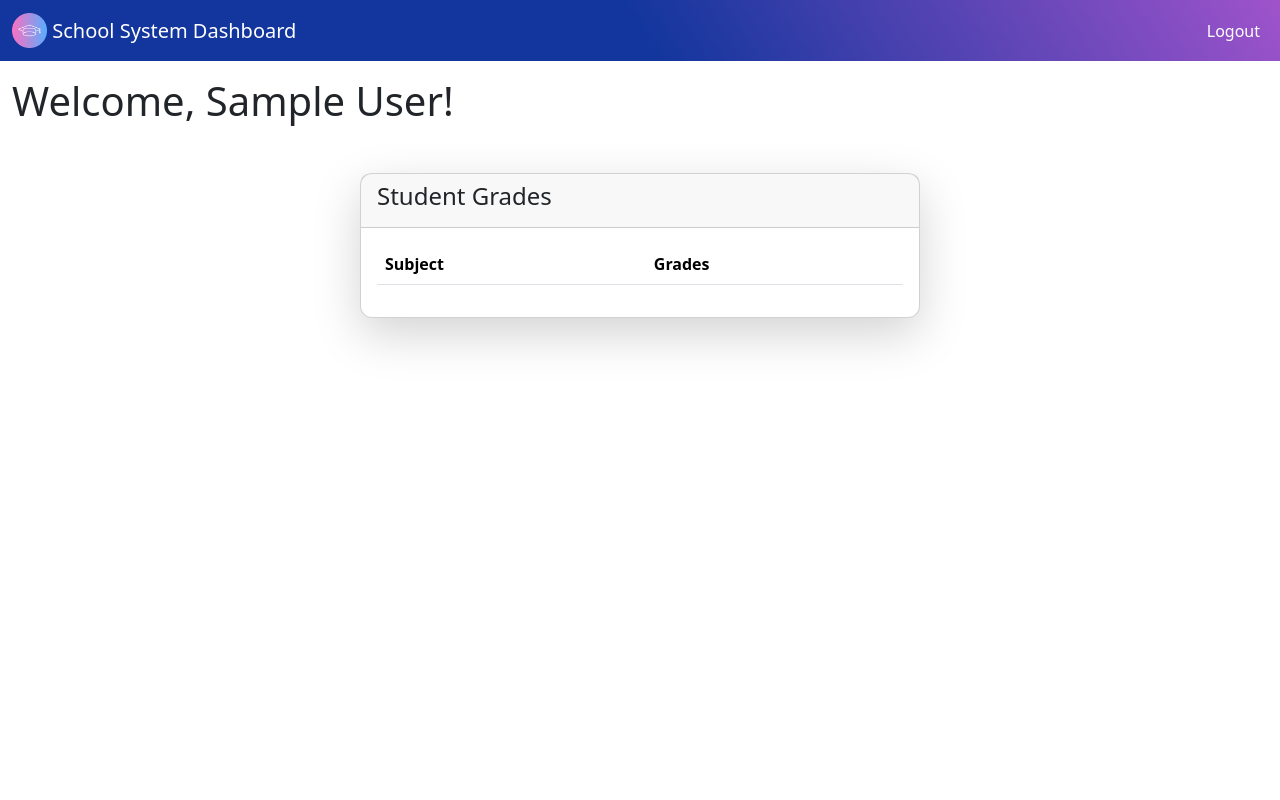
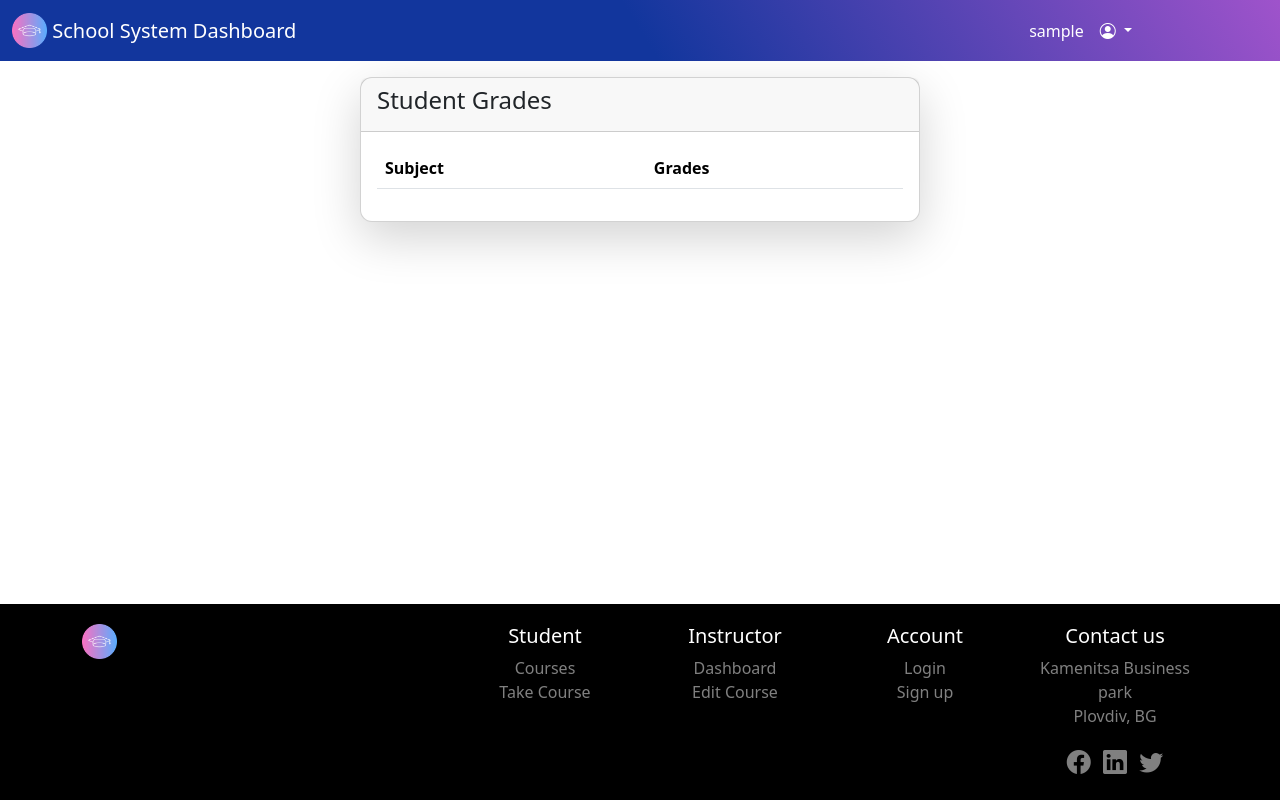
Before and after one commit to JoroRP/Intership-HM, a PHP site: page /templates/homepage-student.php in a window 1280 px wide. Run offline with PHP 8.4, Linux system fonts and the light colour scheme; the visitor is signed in with stand-in values (Sample User, id 1); lists and menus that the app fills with data are empty.

Commit message:
HM6 rework. Fixed grades displaying functionality, reworked navbard and added footer.

```diff
--- a/HM6/templates/create-user.php
+++ b/HM6/templates/create-user.php
@@ -37,7 +37,7 @@ if ($_SERVER['REQUEST_METHOD'] === 'POST') {
 	<link href="CSS/custom.css" rel="stylesheet">
 </head>
 
-<body>
+<body class="d-flex flex-column h-100">
 
 <?php include 'navbar.html' ?>
 
@@ -67,7 +67,7 @@ if ($_SERVER['REQUEST_METHOD'] === 'POST') {
 		<div class="card-header">
 			<h2>Create a <?php echo htmlspecialchars($role); ?></h2>
 		</div>
-		<form method="post" action="create-user.php" class="m-3">
+		<form method="post" action="create-user.php?role=<?php echo htmlspecialchars($role); ?>" class="m-3">
 			<input type="hidden" name="role" value="<?php echo htmlspecialchars($role); ?>">
 			<div class="mb-3">
 				<label for="username" class="form-label">Username</label>
@@ -98,6 +98,8 @@ if ($_SERVER['REQUEST_METHOD'] === 'POST') {
 	</div>
 </div>
 
+<?php include 'footer.html' ?>
+
 <script src="https://cdn.jsdelivr.net/npm/bootstrap@5.3.2/dist/js/bootstrap.bundle.min.js"></script>
 </body>
 </html>
--- a/HM6/templates/footer.html
+++ b/HM6/templates/footer.html
@@ -7,7 +7,7 @@
     }
 
     .footer a {
-        color: #D3A246;
+        color: gray;
         text-decoration: none;
     }
 
@@ -17,41 +17,43 @@
 
 </style>
 
+<link rel="stylesheet" href="https://cdn.jsdelivr.net/npm/bootstrap-icons@1.11.3/font/bootstrap-icons.min.css">
+
 <footer class="footer mt-auto ">
 	<div class="container">
 		<div class="row justify-content-center">
+			<div class="col-md-4 ">
+				<a class="navbar-brand" href="homepage-admin.php"><img src="images/graduation-cap.png"
+																	   alt="Crypto" width="35"
+																	   height="35"></a>
+			</div>
 			<div class="col-md-2 text-center">
-				<h5>Company</h5>
+				<h5>Student</h5>
 				<ul class="list-unstyled">
-					<li><a href="#">About Us</a></li>
-					<li><a href="#">Careers</a></li>
-					<li><a href="#">Bug Bounty</a></li>
-					<li><a href="#">Blog</a></li>
-					<li><a href="#">Refer a Friend</a></li>
+					<li><a href="#">Courses</a></li>
+					<li><a href="#">Take Course</a></li>
+
 				</ul>
 			</div>
 			<div class="col-md-2 text-center">
-				<h5>Legal</h5>
+				<h5>Instructor</h5>
 				<ul class="list-unstyled">
-					<li><a href="#">Privacy Policy</a></li>
-					<li><a href="#">Terms & Conditions</a></li>
-					<li><a href="#">GDPR</a></li>
-					<li><a href="#">AML Policy</a></li>
-					<li><a href="#">Licenses</a></li>
+					<li><a href="#">Dashboard</a></li>
+					<li><a href="#">Edit Course</a></li>
 				</ul>
 			</div>
 			<div class="col-md-2 text-center">
-				<h5>Help</h5>
+				<h5>Account</h5>
 				<ul class="list-unstyled">
-					<li><a href="#">Fees</a></li>
-					<li><a href="#">Help Center</a></li>
-					<li><a href="#">Security</a></li>
-					<li><a href="#">Bitcoin Loans</a></li>
-					<li><a href="#">Ethereum Loans</a></li>
+					<li><a href="#">Login</a></li>
+					<li><a href="#">Sign up</a></li>
 				</ul>
 			</div>
 			<div class="col-md-2 text-center">
-				<h5>Follow Us</h5>
+				<h5>Contact us</h5>
+				<ul class="list-unstyled">
+					<li><a href="#">Kamenitsa Business park<br>Plovdiv, BG</a></li>
+				</ul>
 				<a href="#" class="me-2 footer-icon"><i class="bi bi-facebook"></i></a>
 				<a href="#" class="me-2 footer-icon"><i class="bi bi-linkedin"></i></a>
 				<a href="#" class="footer-icon"><i class="bi bi-twitter"></i></a>
@@ -60,8 +62,3 @@
 	</div>
 
 </footer>
-<div class="container-fluid p-0">
-	<div style="background-color: #303030;">
-		<p class="text-center py-4 text-white mb-0">© 2024 Test</p>
-	</div>
-</div>
--- a/HM6/templates/homepage-admin.php
+++ b/HM6/templates/homepage-admin.php
@@ -38,12 +38,11 @@ if ($_SERVER['REQUEST_METHOD'] === 'POST' && isset($_GET['action'])) {
 	<link href="CSS/custom.css" rel="stylesheet">
 </head>
 
-<body>
+<body class="d-flex flex-column h-100">
 
 <?php include 'navbar.html' ?>
 
 <div class="mt-3 container-fluid">
-	<h1 class="mb-5">Welcome, <?php echo htmlspecialchars($name) ?>!</h1>
 
     <?php if (isset($_SESSION['admin_message'])): ?>
 		<div id="message-container" style="margin-top: -2.5rem">
@@ -143,6 +142,8 @@ if ($_SERVER['REQUEST_METHOD'] === 'POST' && isset($_GET['action'])) {
 
 </div>
 
+<?php include 'footer.html' ?>
+
 <script src="https://cdn.jsdelivr.net/npm/bootstrap@5.3.2/dist/js/bootstrap.bundle.min.js"></script>
 </body>
 
--- a/HM6/templates/homepage-student.php
+++ b/HM6/templates/homepage-student.php
@@ -22,17 +22,26 @@ $name = $_SESSION['name'];
 $studentInfo = new User($username, '', $role, $name);
 
 
-$studentGradesHtml = '';
+$studentGradesToHtml = '';
 foreach ($mainPanel->getSubjects() as $subject) {
     $subjectName = htmlspecialchars($subject->getName());
     $grades = $subject->getGrades();
+    $enrolledSubject = $subject->getStudents();
 
     if (isset($grades[$username])) {
         $studentGrades = $grades[$username];
         $gradesText = is_array($studentGrades) ? implode(', ', $studentGrades) : $studentGrades;
-        $studentGradesHtml .= '<tr><td>' . $subjectName . '</td><td>' . htmlspecialchars($gradesText) . '</td></tr>';
+
+        $studentGradesToHtml .= '<tr><td>' . $subjectName . '</td><td>' . htmlspecialchars($gradesText) . '</td></tr>';
+
+    } else {
+
+        foreach ($subject->getStudents() as $student) {
+            if ($student->getUsername() === $studentInfo->getUsername()) {
+                $studentGradesToHtml .= '<tr><td>' . $subjectName . '</td><td></td></tr>';
+            }
+        }
     }
-
 }
 
 ?>
@@ -49,12 +58,11 @@ foreach ($mainPanel->getSubjects() as $subject) {
 	<link href="CSS/custom.css" rel="stylesheet">
 </head>
 
-<body>
+<body class="d-flex flex-column h-100">
 
 <?php include 'navbar-student.html'; ?>
 
 <div class="mt-3 container-fluid">
-	<h1 class="mb-5">Welcome, <?php echo htmlspecialchars($name); ?>!</h1>
 
 	<div class="card shadow-lg mb-4 mx-auto" style="width: 35rem;">
 		<div class="card-header">
@@ -69,7 +77,7 @@ foreach ($mainPanel->getSubjects() as $subject) {
 				</tr>
 				</thead>
 				<tbody>
-                <?php echo $studentGradesHtml; ?>
+                <?php echo $studentGradesToHtml; ?>
 				</tbody>
 			</table>
 		</div>
@@ -77,6 +85,8 @@ foreach ($mainPanel->getSubjects() as $subject) {
 
 </div>
 
+<?php include 'footer.html' ?>
+
 <script src="https://cdn.jsdelivr.net/npm/bootstrap@5.3.2/dist/js/bootstrap.bundle.min.js"></script>
 </body>
 
--- a/HM6/templates/homepage-teacher.php
+++ b/HM6/templates/homepage-teacher.php
@@ -48,12 +48,11 @@ foreach ($mainPanel->getSubjects() as $subject) {
 	<link href="CSS/custom.css" rel="stylesheet">
 </head>
 
-<body>
+<body class="d-flex flex-column h-100">
 
 <?php include 'navbar-teacher.html' ?>
 
 <div class="mt-3 container-fluid">
-	<h1 class="mb-5">Welcome, <?php echo htmlspecialchars($name); ?>!</h1>
 
 	<div class="card shadow-lg mb-4 mx-auto" style="width: 35rem; position: ">
 		<div class="card-header">
@@ -98,6 +97,8 @@ foreach ($mainPanel->getSubjects() as $subject) {
 
 </div>
 
+<?php include 'footer.html' ?>
+
 <script src="https://cdn.jsdelivr.net/npm/bootstrap@5.3.2/dist/js/bootstrap.bundle.min.js"></script>
 </body>
 
--- a/HM6/templates/navbar-student.html
+++ b/HM6/templates/navbar-student.html
@@ -20,9 +20,24 @@
 			<span class="navbar-toggler-icon"></span>
 		</button>
 		<div class="collapse navbar-collapse" id="navbarNav">
-			<ul class="navbar-nav ms-auto">
+			<ul class="navbar-nav ms-auto" style="margin-right: 8rem">
 				<li class="nav-item">
-					<a class="nav-link" href="login.php">Logout</a>
+					<span class=""></span>
+				</li>
+				<li class="nav-item">
+					<a class="nav-link" href="#" id="userName">
+						<?php echo htmlspecialchars($_SESSION['username']); ?>
+					</a>
+				</li>
+
+				<li class="nav-item dropdown">
+					<a class="nav-link dropdown-toggle" href="#" id="navbarDropdown" role="button"
+					   data-bs-toggle="dropdown" aria-expanded="false">
+						<i class="bi bi-person-circle"></i>
+					</a>
+					<ul class="dropdown-menu" aria-labelledby="navbarDropdown">
+						<li><a class="dropdown-item" href="login.php">Logout</a></li>
+					</ul>
 				</li>
 			</ul>
 		</div>
--- a/HM6/templates/remove-subject.php
+++ b/HM6/templates/remove-subject.php
@@ -36,7 +36,7 @@ if ($_SERVER['REQUEST_METHOD'] === 'POST' && isset($_POST['subject_name'])) {
 	<link href="CSS/custom.css" rel="stylesheet">
 </head>
 
-<body>
+<body class="d-flex flex-column h-100">
 
 <?php include 'navbar.html'; ?>
 
@@ -91,6 +91,8 @@ if ($_SERVER['REQUEST_METHOD'] === 'POST' && isset($_POST['subject_name'])) {
 	</div>
 </div>
 
+<?php include 'footer.html' ?>
+
 <script src="https://cdn.jsdelivr.net/npm/bootstrap@5.3.2/dist/js/bootstrap.bundle.min.js"></script>
 </body>
 </html>
--- a/HM6/templates/remove-user.php
+++ b/HM6/templates/remove-user.php
@@ -37,7 +37,7 @@ if ($_SERVER['REQUEST_METHOD'] === 'POST' && isset($_POST['username'])) {
 	<link href="CSS/custom.css" rel="stylesheet">
 </head>
 
-<body>
+<body class="d-flex flex-column h-100">
 
 <?php include 'navbar.html'; ?>
 
@@ -95,6 +95,8 @@ if ($_SERVER['REQUEST_METHOD'] === 'POST' && isset($_POST['username'])) {
 	</div>
 </div>
 
+<?php include 'footer.html' ?>
+
 <script src="https://cdn.jsdelivr.net/npm/bootstrap@5.3.2/dist/js/bootstrap.bundle.min.js"></script>
 </body>
 </html>
```
Also changed, not shown: HM6/templates/grade-student.php (+33 -10 lines), HM6/templates/login.php (+8 -5 lines), HM6/templates/navbar-teacher.html (+19 -3 lines), HM6/templates/navbar.html (+22 -9 lines).
